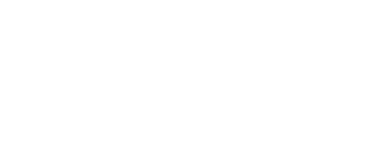
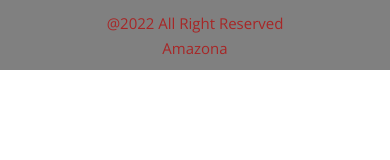
Before and after one commit to GSG-G11/amazona-team5, a website: page index.html in a window 390 px wide. Drawn offline with nearby package versions, Linux system fonts and the light colour scheme.

Commit message:
add static footer to home page relates #5

```diff
--- a/index.html
+++ b/index.html
@@ -1,25 +1,31 @@
 <!DOCTYPE html>
 <html lang="en">
-
   <head>
-    <meta charset="UTF-8">
-    <meta http-equiv="X-UA-Compatible" content="IE=edge">
-    <meta name="viewport" content="width=device-width, initial-scale=1.0">
-    <link rel="stylesheet" href="styles/style.css">
+    <meta charset="UTF-8" />
+    <meta http-equiv="X-UA-Compatible" content="IE=edge" />
+    <meta name="viewport" content="width=device-width, initial-scale=1.0" />
+    <link rel="stylesheet" href="styles/style.css" />
     <!----------------------- font style -------------------------------->
-    <link rel="preconnect" href="https://fonts.googleapis.com">
-    <link rel="preconnect" href="https://fonts.gstatic.com" crossorigin>
+    <link rel="preconnect" href="https://fonts.googleapis.com" />
+    <link rel="preconnect" href="https://fonts.gstatic.com" crossorigin />
     <link
       href="https://fonts.googleapis.com/css2?family=Open+Sans:ital,wght@0,300;0,400;0,500;0,600;0,700;0,800;1,300;1,400;1,500;1,600;1,700;1,800&display=swap"
-        rel="stylesheet">
+      rel="stylesheet"
+    />
     <!-- ----------------------fontawesome ----------------------------- -->
-    <link rel="stylesheet" href="https://pro.fontawesome.com/releases/v5.10.0/css/all.css"
-        integrity="sha384-AYmEC3Yw5cVb3ZcuHtOA93w35dYTsvhLPVnYs9eStHfGJvOvKxVfELGroGkvsg+p" crossorigin="anonymous" />
+    <link
+      rel="stylesheet"
+      href="https://pro.fontawesome.com/releases/v5.10.0/css/all.css"
+      integrity="sha384-AYmEC3Yw5cVb3ZcuHtOA93w35dYTsvhLPVnYs9eStHfGJvOvKxVfELGroGkvsg+p"
+      crossorigin="anonymous"
+    />
     <title>Amazona</title>
   </head>
 
   <body>
-
+    <footer class="footer">
+      <p class="copy-right">@2022 All Right Reserved</p>
+      <p class="app-title">Amazona</p>
+    </footer>
   </body>
-
 </html>
--- a/styles/style.css
+++ b/styles/style.css
@@ -1,10 +1,29 @@
-*{
-    margin: 0;
-    padding: 0;
-    box-sizing: border-box;
-    font-family: 'Open Sans', sans-serif;
+* {
+  margin: 0;
+  padding: 0;
+  box-sizing: border-box;
+  font-family: "Open Sans", sans-serif;
 }
-:root{
-    --main_color:white;
-    --secondary_color:gray;
+:root {
+  --main_color: white;
+  --secondary_color: gray;
 }
+.footer {
+  width: 100%;
+  background-color: var(--secondary_color);
+  display: flex;
+  align-items: center;
+  justify-content: center;
+  gap: 20px;
+  height: 60px;
+  color: #a72626;
+  font-size: 15px;
+}
+
+@media (max-width: 600px) {
+  .footer {
+    height: 70px;
+    flex-direction: column;
+    gap: 5px;
+  }
+}
```
Lines whose indentation alone changed are shown as unchanged.
